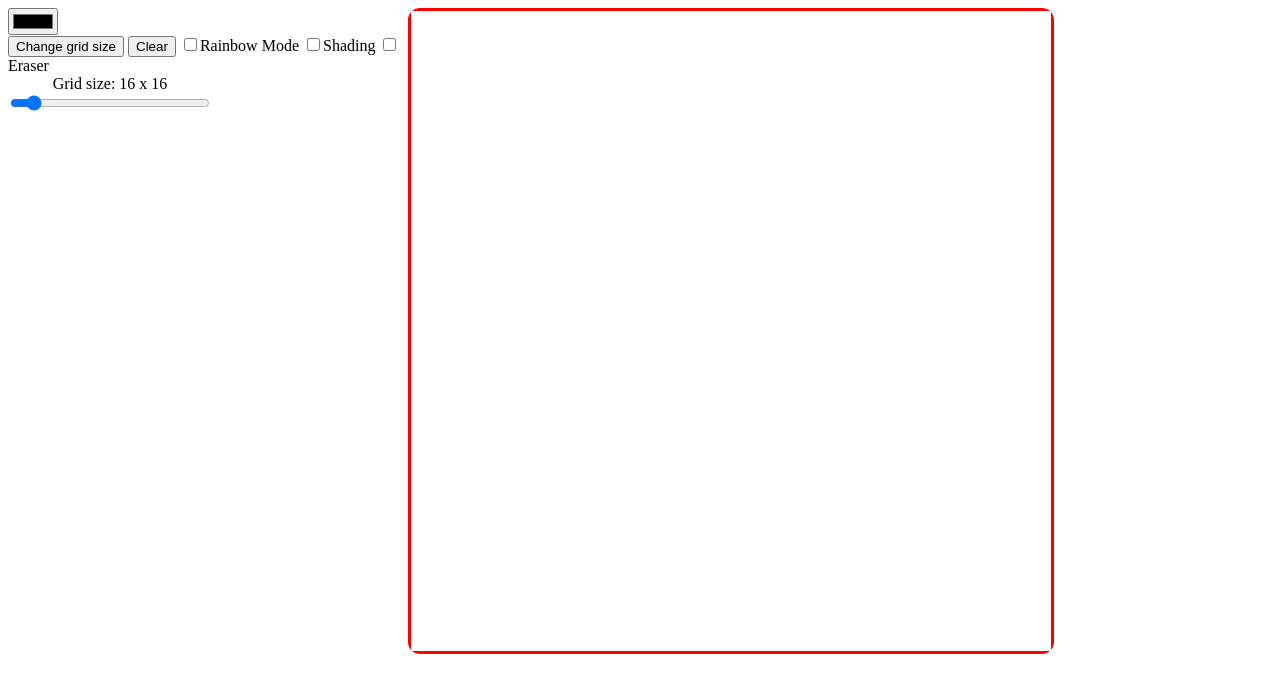
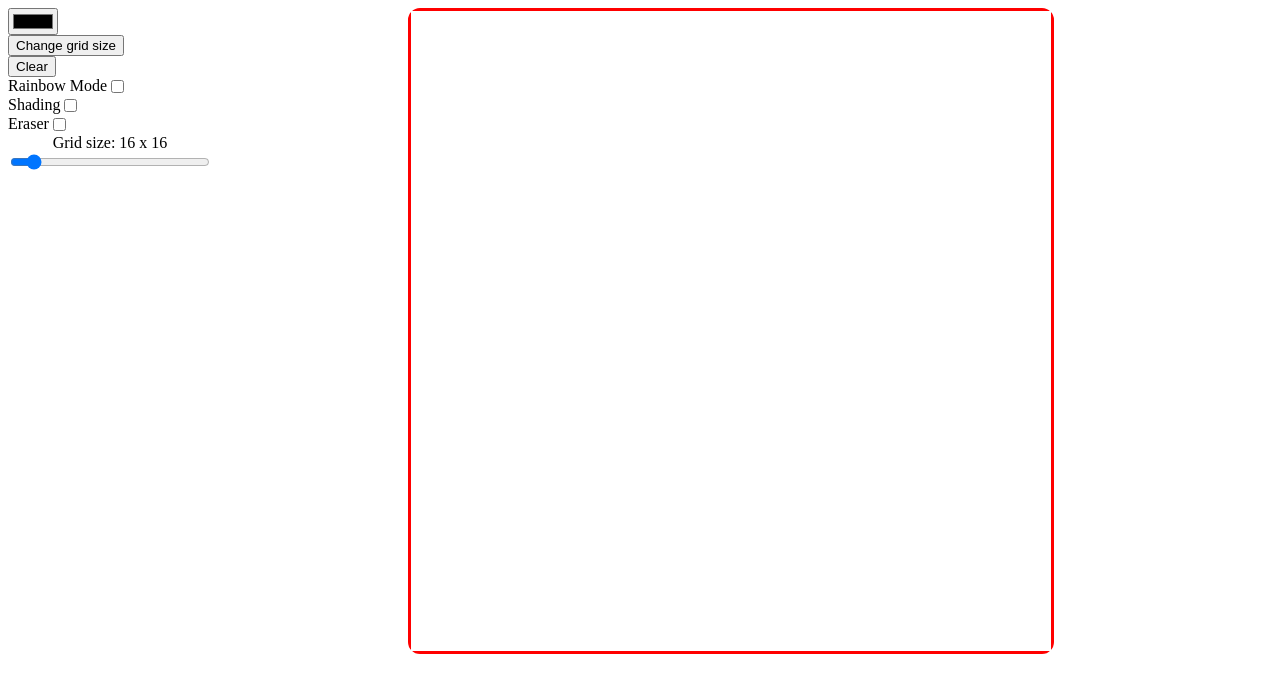
Before and after one commit to vitorlz/Etch-A-Sketch, a plain HTML site: page index.html in a window 1280 px wide. Drawn offline with Linux system fonts and the light colour scheme.

Commit message:
Change UI slightly

```diff
--- a/index.html
+++ b/index.html
@@ -15,9 +15,23 @@
         </div>
         <button class="gridSize">Change grid size</button>
         <button class="clear">Clear</button>
-        <input type="checkbox" class="rainbow">Rainbow Mode</input>
-        <input type="checkbox" class="shading">Shading</input>
-        <input type="checkbox" class="eraser">Eraser</input>
+
+        <div class="rb">
+            <div class="rainbowText">Rainbow Mode</div>
+            <input type="checkbox" class="rainbow">
+        </div>
+
+        <div class="sd">
+            <div class="shadingText">Shading</div>
+            <input type="checkbox" class="shading">
+        </div>
+
+        <div class="er">
+            <div class="eraserText">Eraser</div>
+            <input type="checkbox" class="eraser">
+        </div>
+
+
         <div class="gridSlide">
             <div class="slide">
                 <div class="gridCurrent"></div>
--- a/script.js
+++ b/script.js
@@ -48,8 +48,9 @@ function shade(){
 rainbow.addEventListener('click', e => {
     if(rainbow.checked){
         shading.checked = false;
+        eraser.checked = false;
     }
-    else if(shading.checked){
+    else if(shading.checked || eraser.checked){
         rainbow.checked === false;
     }
 })
@@ -57,9 +58,20 @@ rainbow.addEventListener('click', e => {
 shading.addEventListener('click', e => {
     if(shading.checked){
         rainbow.checked = false;
+        eraser.checked = false;
     }
-    else if(rainbow.checked){
+    else if(rainbow.checked || eraser.checked){
         shading.checked = false;
+    }
+})
+
+eraser.addEventListener('click', e => {
+    if(eraser.checked){
+        rainbow.checked = false;
+        shading.checked = false;
+    }
+    else if(rainbow.checked || shading.checked){
+        eraser.checked = false;
     }
 })
 
@@ -102,6 +114,7 @@ function draw(){
 
         block.style.height = `${640/gridSlide.value}px`;
         block.style.width = `${640/gridSlide.value}px`
+
 
         block.addEventListener('mousedown',(e) => {
             mouseDown = true;
--- a/style.css
+++ b/style.css
@@ -25,8 +25,17 @@ body{
 }
 
 .buttons {
+    display: flex;
+    flex-direction: column;
     width: 400px;
     height: 400px;
+    align-items: flex-start;
+}
+
+.rb,
+.sd,
+.er {
+    display: flex;
 }
 
 .slide {
```
